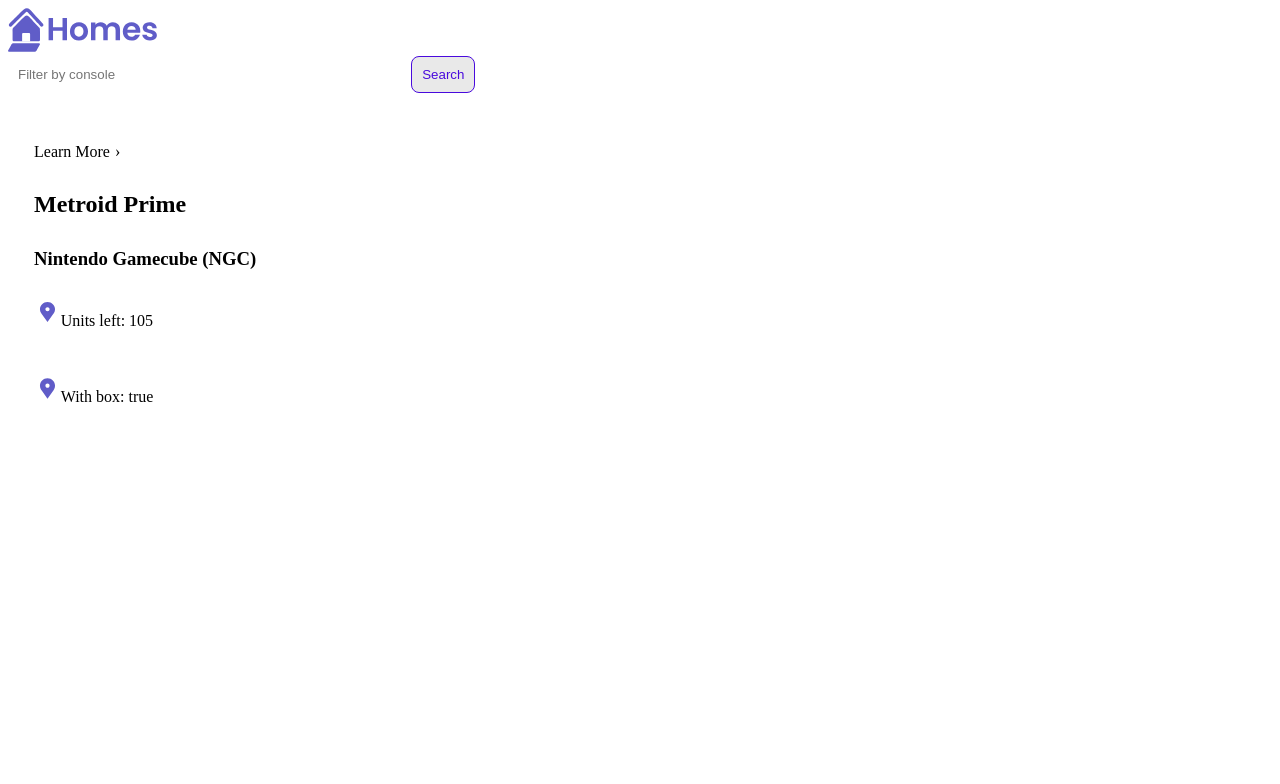
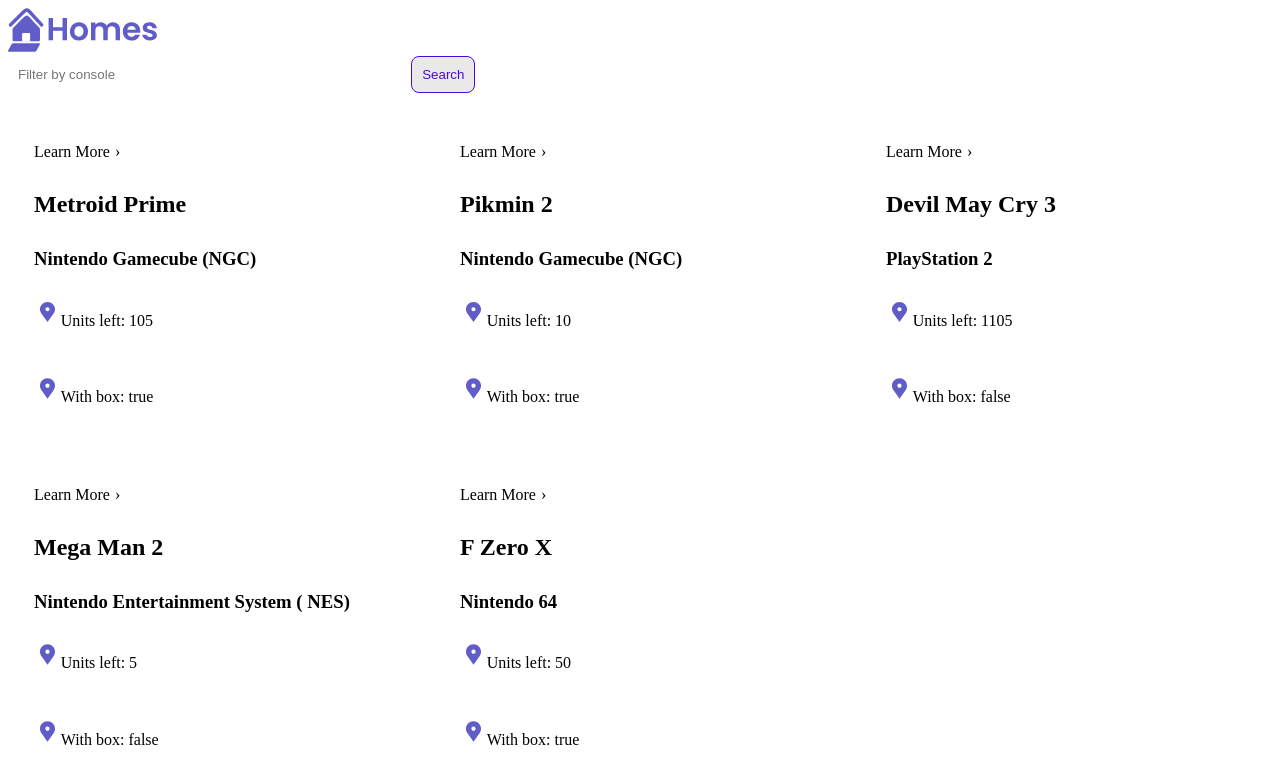
Before and after one commit to Marcohb99/first-angular-app, an Angular app: page / in a window 1280 px wide. Shown: the top 784 px of the page. Built offline with nearby package versions, Linux system fonts and the light colour scheme; data requests are answered from the project's data file.

Commit message:
feat(http): added http communication
WIP handle reload problem

```diff
--- /dev/null
+++ b/db.json
@@ -0,0 +1,44 @@
+{
+    "videogames": [
+        {
+            "id": "44ede8ba-94ee-438d-967e-d35e787fb49a",
+            "name": "Metroid Prime",
+            "console": "Nintendo Gamecube (NGC)",
+            "releaseDate": "19-11-2003",
+            "availableUnits": 105,
+            "hasBox": true
+        },
+        {
+            "id": "44ede8ba-95ee-438d-967e-d35e787fb49a",
+            "name": "Pikmin 2",
+            "console": "Nintendo Gamecube (NGC)",
+            "releaseDate": "29-04-2004",
+            "availableUnits": 10,
+            "hasBox": true
+        },
+        {
+            "id": "44ede8ba-96ee-438d-967e-d35e787fb49a",
+            "name": "Devil May Cry 3",
+            "console": "PlayStation 2",
+            "releaseDate": "24-03-2005",
+            "availableUnits": 1105,
+            "hasBox": false
+        },
+        {
+            "id": "44ede8ba-97ee-438d-967e-d35e787fb49a",
+            "name": "Mega Man 2",
+            "console": "Nintendo Entertainment System ( NES)",
+            "releaseDate": "14-12-1990",
+            "availableUnits": 5,
+            "hasBox": false
+        },
+        {
+            "id": "44ede8ba-98ee-438d-967e-d35e787fb49a",
+            "name": "F Zero X",
+            "console": "Nintendo 64",
+            "releaseDate": "06-11-1998",
+            "availableUnits": 50,
+            "hasBox": true
+        }
+    ]
+}
--- a/src/app/details/details.component.ts
+++ b/src/app/details/details.component.ts
@@ -51,7 +51,10 @@
 
   constructor() {
     const videoGameId = String(this.route.snapshot.params['id']);
-    this.videoGame = this.videoGameService.getVideoGameById(videoGameId);
+    this.videoGameService.getVideoGameById(videoGameId)
+    .then(videoGame => {
+      this.videoGame = videoGame;
+    });
   }
 
   submitApplication() {
--- a/src/app/home/home.component.ts
+++ b/src/app/home/home.component.ts
@@ -34,8 +34,11 @@
   filteredVideoGames: VideoGame[] = [];
 
   constructor() {
-    this.videoGameList = this.videoGameService.getAllVideoGames();
-    this.filteredVideoGames = this.videoGameList;
+    this.videoGameService.getAllVideoGames()
+    .then((videoGameList: VideoGame[]) => {
+      this.videoGameList = videoGameList;
+      this.filteredVideoGames = videoGameList;
+    });
   }
 
   filterResults(text: string) {
--- a/src/app/video-game.service.ts
+++ b/src/app/video-game.service.ts
@@ -16,12 +16,11 @@
       }
   ];
 
-  getAllVideoGames(): VideoGame[] {
-    return this.videoGameList;
-  }
+  url = 'http://localhost:3000/videogames';
 
-  getVideoGameById(id: string): VideoGame | undefined {
-    return this.videoGameList.find((videoGame) => videoGame.id === id);
+  async getVideoGameById(id: string): Promise<VideoGame | undefined> {
+    const data = await fetch(`${this.url}/${id}`);
+    return (await data.json()) ?? {};
   }
 
   submitApplication(firstName: string, lastName: string, email: string) {
@@ -39,4 +38,9 @@
     );
     return games;
   }
+
+  async getAllVideoGames(): Promise<VideoGame[]> {
+    const data = await fetch(this.url);
+    return (await data.json()) ?? [];
+  }
 }
```
